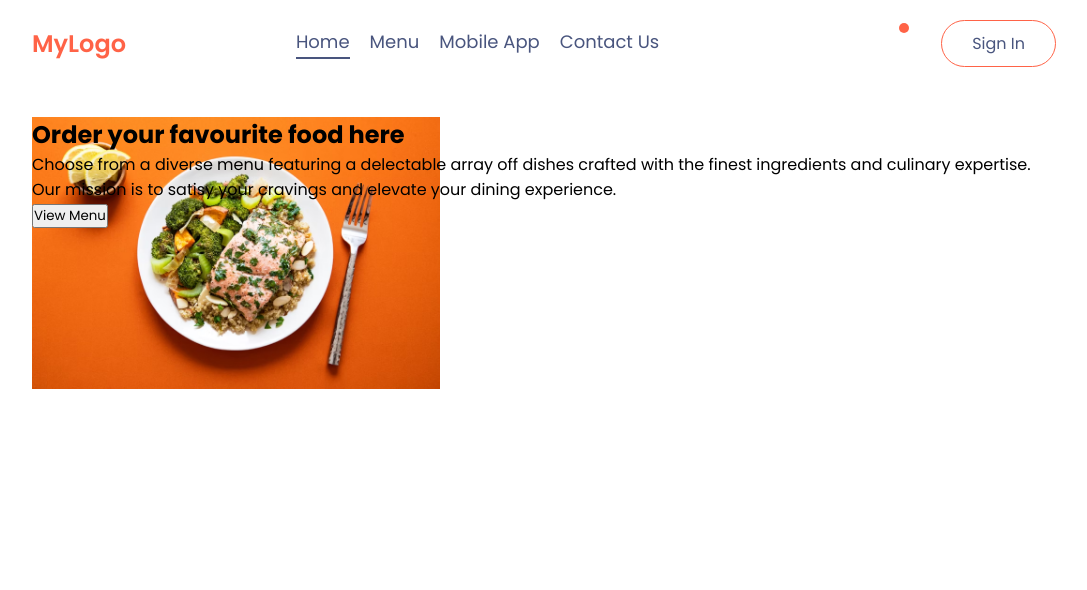
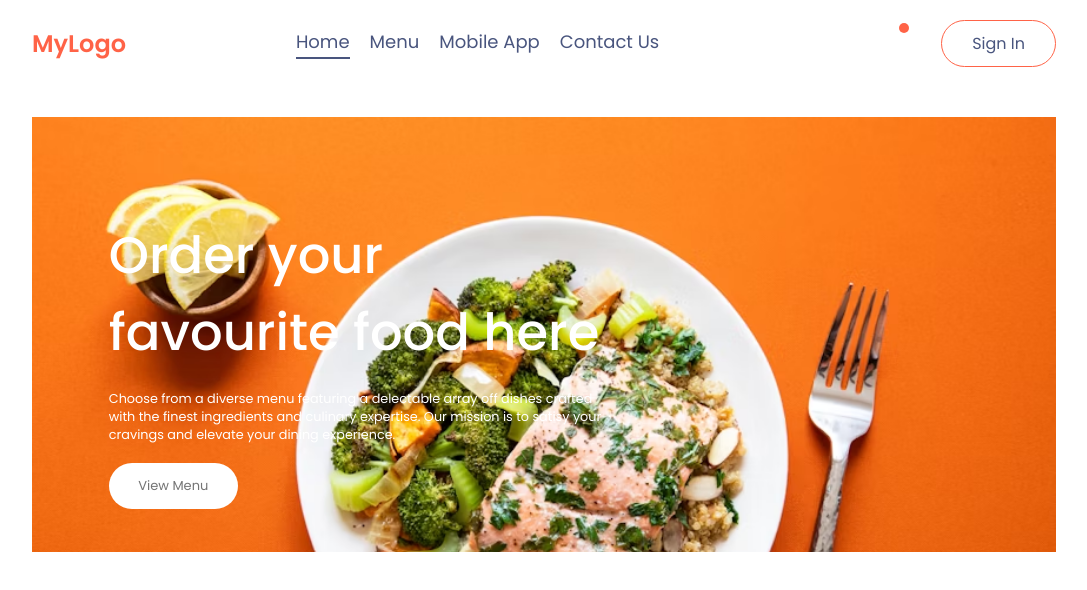
Before and after one commit to SylvesterFraide/Food_Delivery_App_Learn, a React (Vite) app: page / in a window 1280 px wide. Shown: the top 590 px of the page, without its empty margins (96-1183 px from the left). Built offline with nearby package versions, Linux system fonts and the light colour scheme; some icons are missing.

Commit message:
styled header

```diff
--- a/src/Components/Header/Header.css
+++ b/src/Components/Header/Header.css
@@ -1,7 +1,39 @@
 .header {
-    height: 34vh;
+    height: 34vw;
     margin: 30px auto;
     background: url('/public/header.avif') no-repeat;
-    background-size: contain;
+    background-size: cover;
     position: relative;
 }
+
+.header-contents {
+  position: absolute;
+  display: flex;
+  flex-direction: column;
+  align-items: start;
+  gap: 1.5vw;
+  max-width: 50%;
+  bottom: 10%;
+  left: 6vw;
+}
+
+.header-contents h2 {
+    font-weight: 500;
+    color: #fff;
+    font-size: max(4vw, 22px);
+}
+
+.header-contents p {
+    color: #fff;
+    font-size: 1vw;
+}
+
+.header-contents button {
+    border: none;
+    color: #747474;
+    font-size: 500;
+    padding: 1vw 2.3vw;
+    background-color: #fff;
+    font-size: max(1vw, 13px);
+    border-radius: 50px;
+}
--- a/src/Components/Header/Header.jsx
+++ b/src/Components/Header/Header.jsx
@@ -4,7 +4,7 @@
 const Header = () => {
   return (
     <div className="header">
-      <div className="header-content">
+      <div className="header-contents">
         <h2>Order your favourite food here</h2>
         <p>
           Choose from a diverse menu featuring a delectable array off dishes
```
